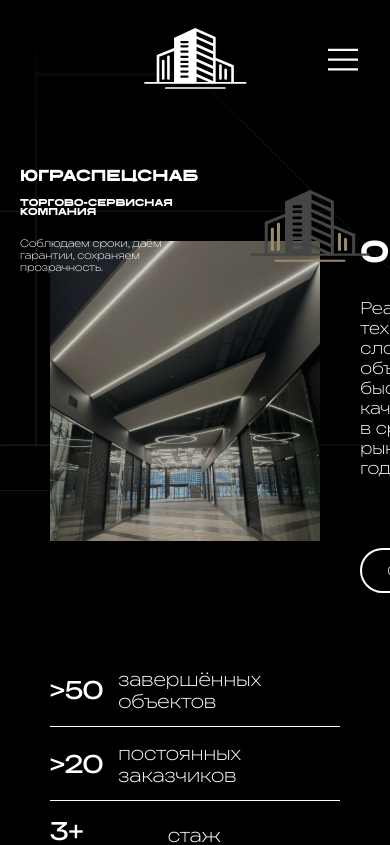
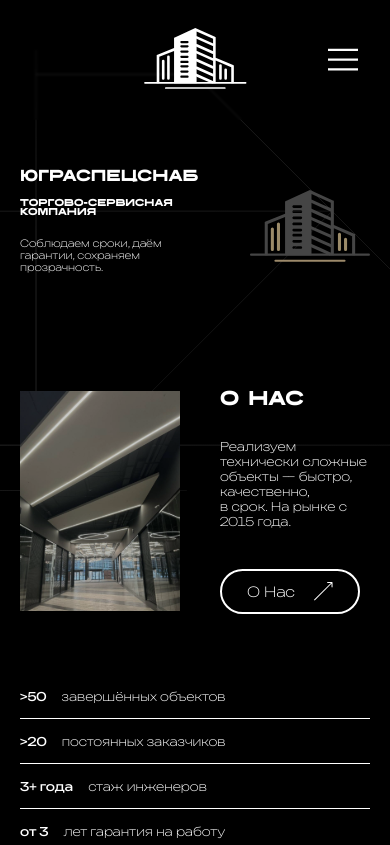
Before and after one commit to nyassky/ugraspecsnab-web-site, a React (Vite) app in the folder my-visit-card-ts/: page / in a window 390 px wide. Shown: the top 845 px of the page. Built offline with nearby package versions, Linux system fonts and the light colour scheme.

Commit message:
fixed about us tablet version

```diff
--- a/my-visit-card-ts/src/components/main_page/section_2/section_2.module.css
+++ b/my-visit-card-ts/src/components/main_page/section_2/section_2.module.css
@@ -365,5 +365,55 @@
 	}
 }
 @media(max-width: 600px){
-
+	.about_content {
+		margin-top: -150px;
+	}
+	.mobileImage {
+		max-height: 300px;
+		max-width: 230px;
+	}
 }
+@media(max-width: 480px){
+	.about_content{
+		padding: 0 20px;
+	}
+	.right_column{
+		padding: 0 20px;
+	}
+	.mobileImage{
+		max-width: 180px;
+		max-height: 250px;
+	}
+	.about_us_info{
+		margin-left: 0px;
+	}
+	.about_us_info h1{
+		font-size: 20px;
+	}
+	.about_us_info p{
+		font-size: 12px;
+	}
+	.about_button{
+		margin-top: 40px;
+		max-width: 160px;
+		max-height: 45px;
+	}
+}
+@media(max-width: 415px){
+	.about_content {
+		margin-top: -100px;
+	}
+	.right_column{
+		padding: 0 20px;
+	}
+	.mobileImage{
+		max-width: 160px;
+		max-height: 220px;
+	}
+	.statNumber{
+		font-size: 12px;
+	}
+	.statText{
+		font-size: 12px;
+	}
+}
```
